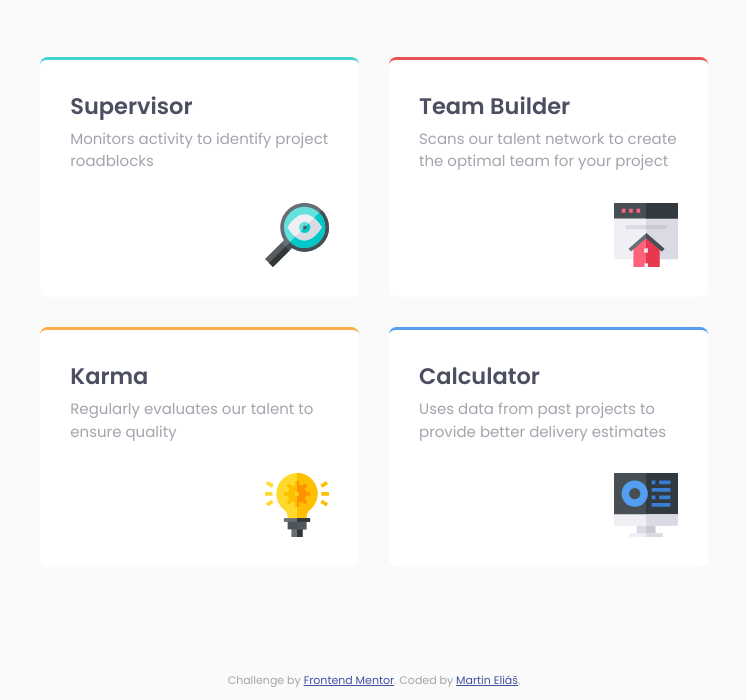
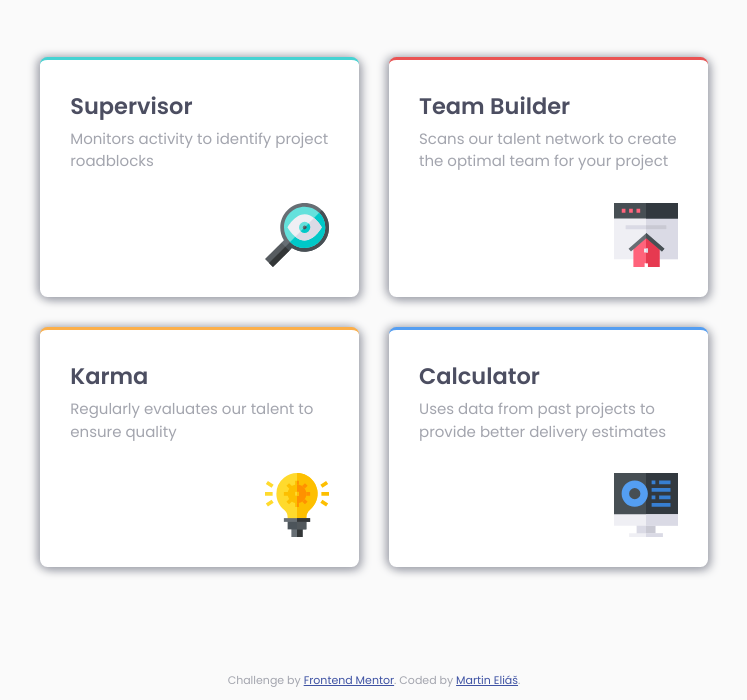
Before and after one commit to martinelias1312/four-card-feature-section-master, a plain HTML site: page index.html in a window 1280 px wide. Shown: the part 236-936 px from the top of the page, without its empty margins (266-1013 px from the left). Drawn offline with Linux system fonts and the light colour scheme.

Commit message:
box shadow styling

```diff
--- a/assets/css/style.css
+++ b/assets/css/style.css
@@ -95,6 +95,11 @@ p {
     border-top: 3px solid var(--Blue);
 }
 
+/* -- Cards shadow -- */
+#card-supervisor, #card-team_builder, #card-karma, #card-calculator {
+    box-shadow: 3px 3px 10px var(--Grayish-Blue), -3px 0 10px var(--Grayish-Blue);
+}
+
 /* -- Footer signature -- */
 .attribution { font-size: 11px; text-align: center; }
 .attribution a { color: hsl(228, 45%, 44%); }
```
